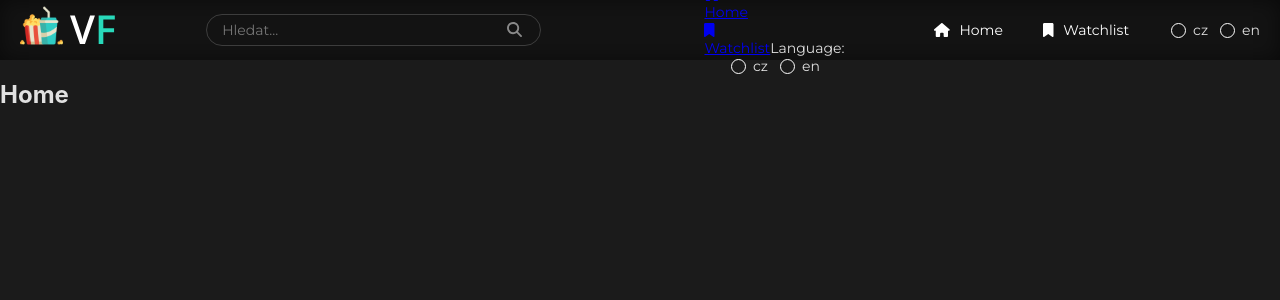
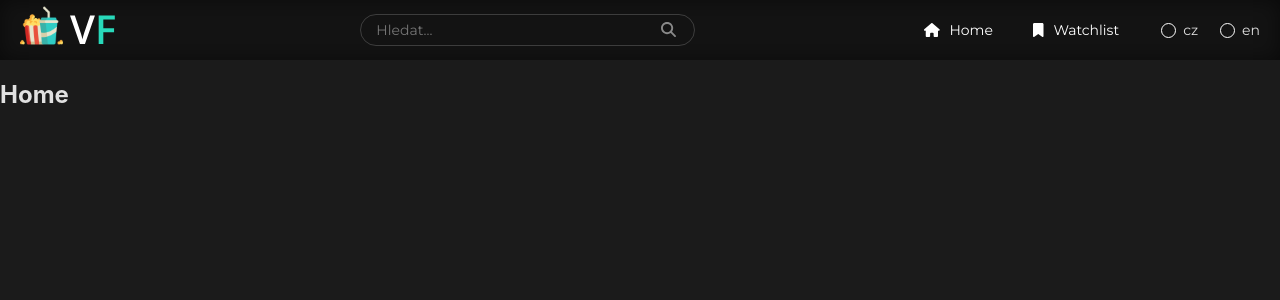
Before and after one commit to Orange4Broom/vesele-filmy_typescript, a React (Vite) app: page / in a window 1280 px wide. Shown: the top 300 px of the page. Built offline with nearby package versions, Linux system fonts and the light colour scheme.

Commit message:
Find new bugs nad patch them

```diff
--- a/src/components/navigation/navigation.scss
+++ b/src/components/navigation/navigation.scss
@@ -122,8 +122,8 @@
   display: flex;
   flex-direction: row;
   align-items: center;
-  justify-content: center;
-  gap: 10px;
+
+  gap: 20px;
 }
 
 .language label {
@@ -155,6 +155,10 @@
   //* SHOW MENU BUTTON
 
 .show-menu-button, .close-menu-button {
+  display: none;
+}
+
+.menu, .overlay {
   display: none;
 }
 
@@ -286,6 +290,7 @@
   //* OVERLAY
 
   .overlay {
+    display: block;
     position: fixed;
 
     width: 100%;
```
